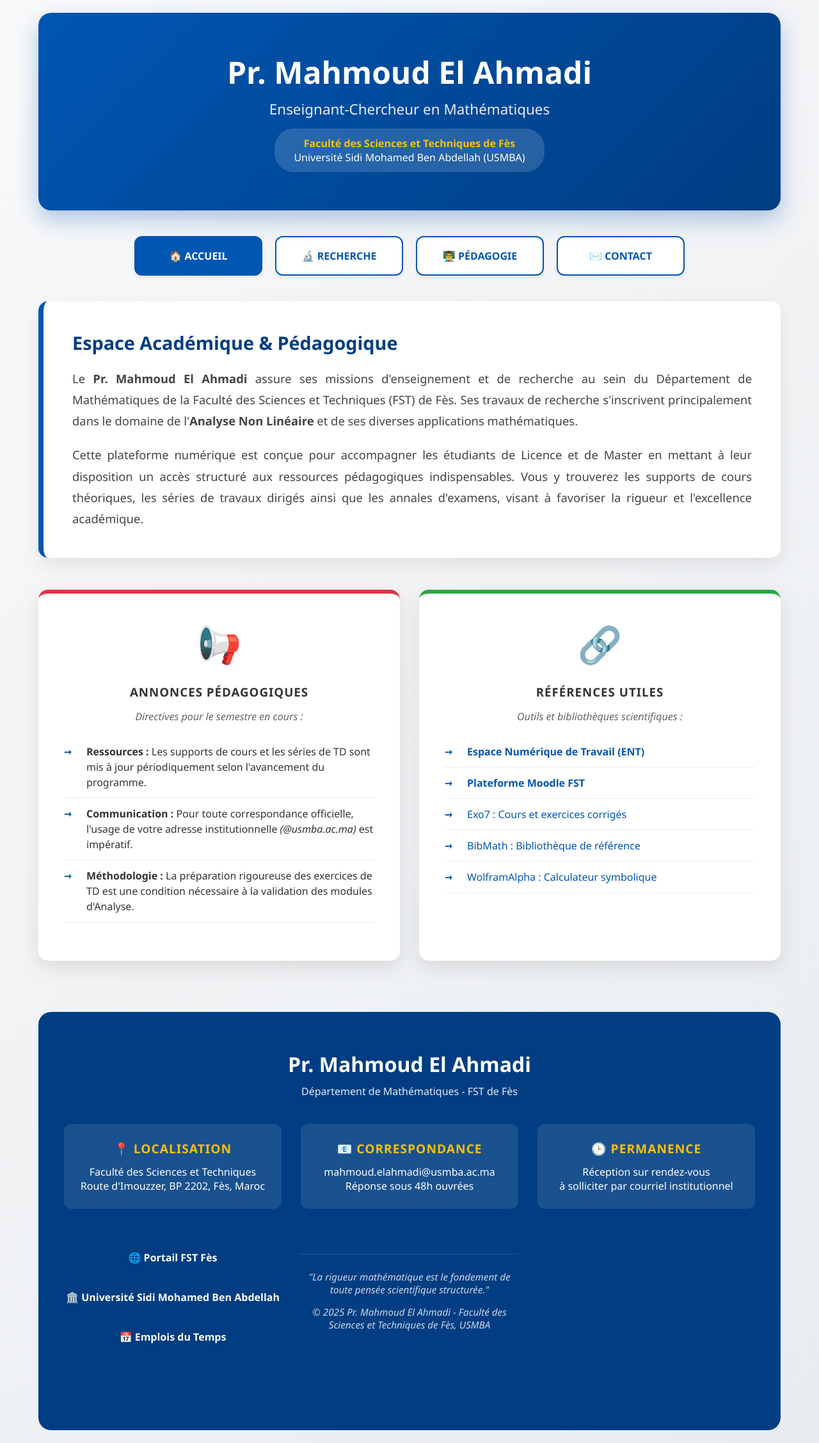
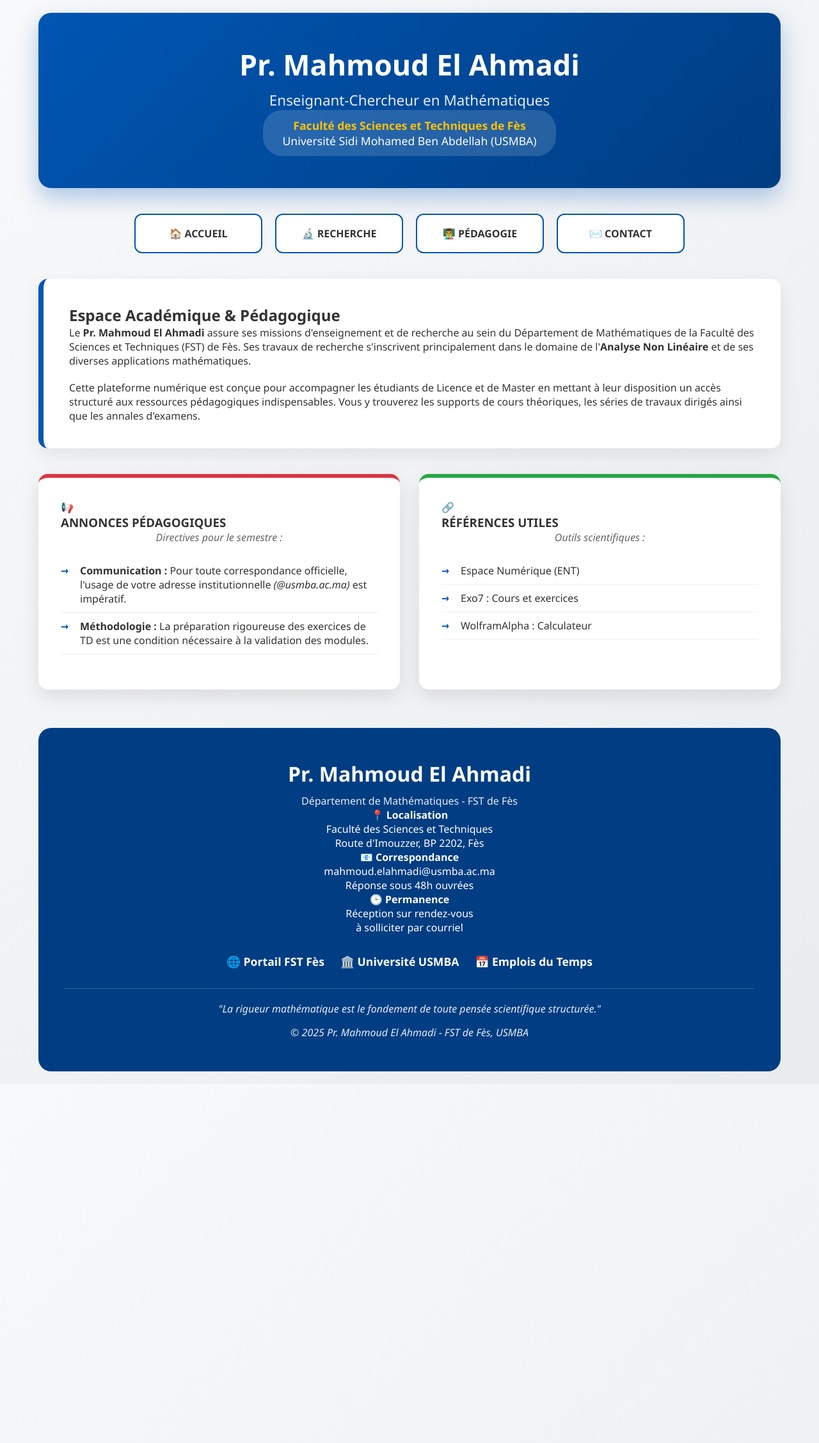
Before and after one commit to mahmoudmath/mahmoudmath.github.io, a Jekyll site: the page index.html, which Jekyll copies as it is, in a window 1280 px wide. Shown: the whole page at 64% size. Built offline with Jekyll 4.4.1, drawn with Linux system fonts in a browser that asks for light colours; after the commit the page ends 1695 px from its top, so only the background shows below that.

Commit message:
Update index.html

```diff
--- a/index.html
+++ b/index.html
@@ -4,70 +4,7 @@
     <meta charset="UTF-8">
     <meta name="viewport" content="width=device-width, initial-scale=1.0">
     <title>Pr. Mahmoud El Ahmadi - Espace Académique</title>
-    <style>
-        /* DESIGN PROFESSIONNEL OPTIMISÉ */
-        * { margin: 0; padding: 0; box-sizing: border-box; font-family: 'Segoe UI', Tahoma, Geneva, Verdana, sans-serif; }
-        body { background: linear-gradient(135deg, #f8f9fa 0%, #e9ecef 100%); min-height: 100vh; color: #333; }
-        .container { max-width: 1200px; margin: 0 auto; padding: 20px; }
-
-        /* HEADER */
-        .professor-header {
-            background: linear-gradient(135deg, #0056b3, #003d82);
-            color: white; padding: 60px 40px; border-radius: 20px;
-            margin-bottom: 40px; text-align: center;
-            box-shadow: 0 15px 35px rgba(0, 86, 179, 0.3);
-            position: relative; overflow: hidden;
-        }
-        .professor-name { font-size: 3em; font-weight: 700; margin-bottom: 10px; }
-        .institution { background: rgba(255, 255, 255, 0.15); padding: 12px 30px; border-radius: 30px; display: inline-block; margin-top: 15px; }
-        .university { font-weight: 600; color: #ffc107; }
-
-        /* NAVIGATION PRINCIPALE */
-        .academic-nav { display: flex; justify-content: center; gap: 20px; margin: 40px 0; flex-wrap: wrap; }
-        .nav-card {
-            background: white; color: #0056b3; padding: 18px 35px; border-radius: 12px;
-            text-decoration: none; font-weight: 600; border: 2px solid #0056b3;
-            transition: all 0.3s ease; min-width: 200px; text-align: center;
-            box-shadow: 0 4px 6px rgba(0,0,0,0.05);
-        }
-        .nav-card:hover { background: #0056b3; color: white; transform: translateY(-5px); box-shadow: 0 8px 15px rgba(0, 86, 179, 0.2); }
-        .nav-card.active { background: #0056b3; color: white; }
-
-        /* PRÉSENTATION JUSTIFIÉE */
-        .presentation {
-            background: white; padding: 45px; border-radius: 15px; margin-bottom: 40px;
-            box-shadow: 0 10px 30px rgba(0, 0, 0, 0.08); border-left: 8px solid #0056b3;
-        }
-        .presentation h2 { color: #003d82; margin-bottom: 20px; font-size: 1.8em; }
-        .presentation p { font-size: 1.15em; line-height: 1.8; text-align: justify; color: #444; }
-
-        /* GRILLE DE RESSOURCES */
-        .resources-grid { display: grid; grid-template-columns: repeat(auto-fit, minmax(350px, 1fr)); gap: 30px; margin: 50px 0; }
-        .resource-card {
-            background: white; padding: 40px; border-radius: 15px;
-            box-shadow: 0 10px 30px rgba(0, 0, 0, 0.1); border-top: 6px solid #0056b3;
-            transition: transform 0.3s ease;
-        }
-        .resource-card:hover { transform: scale(1.02); }
-        .resource-icon { font-size: 3.5em; margin-bottom: 25px; display: block; text-align: center; }
-        .resource-card h3 { color: #333; margin-bottom: 15px; text-align: center; letter-spacing: 1px; }
-
-        .resource-list { list-style: none; margin: 20px 0; }
-        .resource-list li { padding: 12px 0; border-bottom: 1px solid #eee; padding-left: 35px; position: relative; line-height: 1.5; }
-        .resource-list li::before { content: '→'; position: absolute; left: 0; color: #0056b3; font-weight: bold; }
-
-        /* FOOTER */
-        .professor-footer { background: #003d82; color: white; padding: 60px 40px; margin-top: 80px; border-radius: 20px; text-align: center; }
-        .contact-info { display: grid; grid-template-columns: repeat(auto-fit, minmax(280px, 1fr)); gap: 30px; margin: 40px 0; }
-        .contact-item { background: rgba(255, 255, 255, 0.1); padding: 25px; border-radius: 12px; transition: background 0.3s; }
-        .contact-item:hover { background: rgba(255, 255, 255, 0.2); }
-        .contact-item h4 { color: #ffc107; margin-bottom: 12px; font-size: 1.2em; text-transform: uppercase; letter-spacing: 1px; }
-
-        .footer-links { display: flex; justify-content: center; gap: 40px; margin: 35px 0; flex-wrap: wrap; }
-        .footer-links a { color: #ffffff !important; text-decoration: none; font-weight: 600; transition: color 0.3s; }
-        .footer-links a:hover { color: #ffc107 !important; }
-        .signature { margin-top: 40px; font-style: italic; opacity: 0.8; border-top: 1px solid rgba(255,255,255,0.2); padding-top: 25px; font-size: 0.95em; }
-    </style>
+    <link rel="stylesheet" href="style.css">
 </head>
 <body>
     <div class="container">
@@ -96,34 +33,31 @@
                 Le <strong>Pr. Mahmoud El Ahmadi</strong> assure ses missions d'enseignement et de recherche au sein du Département de Mathématiques de la Faculté des Sciences et Techniques (FST) de Fès. Ses travaux de recherche s'inscrivent principalement dans le domaine de l'<strong>Analyse Non Linéaire</strong> et de ses diverses applications mathématiques.
             </p>
             <p style="margin-top: 20px;">
-                Cette plateforme numérique est conçue pour accompagner les étudiants de Licence et de Master en mettant à leur disposition un accès structuré aux ressources pédagogiques indispensables. Vous y trouverez les supports de cours théoriques, les séries de travaux dirigés ainsi que les annales d'examens, visant à favoriser la rigueur et l'excellence académique.
+                Cette plateforme numérique est conçue pour accompagner les étudiants de Licence et de Master en mettant à leur disposition un accès structuré aux ressources pédagogiques indispensables. Vous y trouverez les supports de cours théoriques, les séries de travaux dirigés ainsi que les annales d'examens.
             </p>
         </section>
 
         <div class="resources-grid">
-            <!-- CARTE 1 : ANNONCES PÉDAGOGIQUES -->
+            <!-- CARTE 1 : ANNONCES -->
             <div class="resource-card" style="border-top-color: #dc3545;">
                 <span class="resource-icon">📢</span>
                 <h3>ANNONCES PÉDAGOGIQUES</h3>
-                <p style="text-align: center; color: #666; font-style: italic;">Directives pour le semestre en cours :</p>
+                <p style="text-align: center; color: #666; font-style: italic;">Directives pour le semestre :</p>
                 <ul class="resource-list">
-                    <li><strong>Ressources :</strong> Les supports de cours et les séries de TD sont mis à jour périodiquement selon l'avancement du programme.</li>
                     <li><strong>Communication :</strong> Pour toute correspondance officielle, l'usage de votre adresse institutionnelle <em>(@usmba.ac.ma)</em> est impératif.</li>
-                    <li><strong>Méthodologie :</strong> La préparation rigoureuse des exercices de TD est une condition nécessaire à la validation des modules d'Analyse.</li>
+                    <li><strong>Méthodologie :</strong> La préparation rigoureuse des exercices de TD est une condition nécessaire à la validation des modules.</li>
                 </ul>
             </div>
 
-            <!-- CARTE 2 : RÉFÉRENCES & LIENS -->
+            <!-- CARTE 2 : RÉFÉRENCES -->
             <div class="resource-card" style="border-top-color: #28a745;">
                 <span class="resource-icon">🔗</span>
                 <h3>RÉFÉRENCES UTILES</h3>
-                <p style="text-align: center; color: #666; font-style: italic;">Outils et bibliothèques scientifiques :</p>
+                <p style="text-align: center; color: #666; font-style: italic;">Outils scientifiques :</p>
                 <ul class="resource-list">
-                    <li><a href="https://ent-fst.usmba.ac.ma/" target="_blank" style="color:#0056b3; text-decoration:none; font-weight: bold;">Espace Numérique de Travail (ENT)</a></li>
-                    <li><a href="https://elearn.fst-usmba.ac.ma/" target="_blank" style="color:#0056b3; text-decoration:none; font-weight: bold;">Plateforme Moodle FST</a></li>
-                    <li><a href="http://exo7.emath.fr/" target="_blank" style="color:#0056b3; text-decoration:none;">Exo7 : Cours et exercices corrigés</a></li>
-                    <li><a href="https://www.bibmath.net/" target="_blank" style="color:#0056b3; text-decoration:none;">BibMath : Bibliothèque de référence</a></li>
-                    <li><a href="https://www.wolframalpha.com/" target="_blank" style="color:#0056b3; text-decoration:none;">WolframAlpha : Calculateur symbolique</a></li>
+                    <li><a href="https://ent-fst.usmba.ac.ma/" target="_blank">Espace Numérique (ENT)</a></li>
+                    <li><a href="http://exo7.emath.fr/" target="_blank">Exo7 : Cours et exercices</a></li>
+                    <li><a href="https://www.wolframalpha.com/" target="_blank">WolframAlpha : Calculateur</a></li>
                 </ul>
             </div>
         </div>
@@ -136,31 +70,29 @@
             <div class="contact-info">
                 <div class="contact-item">
                     <h4>📍 Localisation</h4>
-                    <p>Faculté des Sciences et Techniques<br>
-                    Route d'Imouzzer, BP 2202, Fès, Maroc</p>
+                    <p>Faculté des Sciences et Techniques<br>Route d'Imouzzer, BP 2202, Fès</p>
                 </div>
 
                 <div class="contact-item">
                     <h4>📧 Correspondance</h4>
-                    <p>mahmoud.elahmadi@usmba.ac.ma<br>
-                    Réponse sous 48h ouvrées</p>
+                    <p>mahmoud.elahmadi@usmba.ac.ma<br>Réponse sous 48h ouvrées</p>
                 </div>
 
                 <div class="contact-item">
-    <h4>🕒 PERMANENCE</h4>
-    <p>Réception sur rendez-vous<br>
-    à solliciter par courriel institutionnel</p>
-</div>
+                    <h4>🕒 Permanence</h4>
+                    <p>Réception sur rendez-vous<br>à solliciter par courriel</p>
+                </div>
+            </div> <!-- Fin contact-info -->
 
             <div class="footer-links">
                 <a href="http://www.fst-usmba.ac.ma/" target="_blank">🌐 Portail FST Fès</a>
-                <a href="https://www.usmba.ac.ma" target="_blank">🏛️ Université Sidi Mohamed Ben Abdellah</a>
+                <a href="https://www.usmba.ac.ma" target="_blank">🏛️ Université USMBA</a>
                 <a href="https://fst-usmba.ac.ma/emploi-du-temps/" target="_blank">📅 Emplois du Temps</a>
             </div>
 
             <div class="signature">
                 <p>"La rigueur mathématique est le fondement de toute pensée scientifique structurée."</p>
-                <p style="margin-top: 15px;">© 2025 Pr. Mahmoud El Ahmadi - Faculté des Sciences et Techniques de Fès, USMBA</p>
+                <p style="margin-top: 15px;">© 2025 Pr. Mahmoud El Ahmadi - FST de Fès, USMBA</p>
             </div>
         </footer>
     </div>
```
